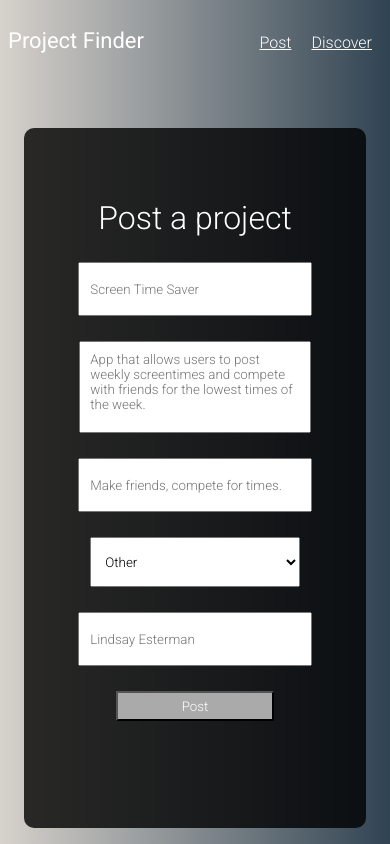
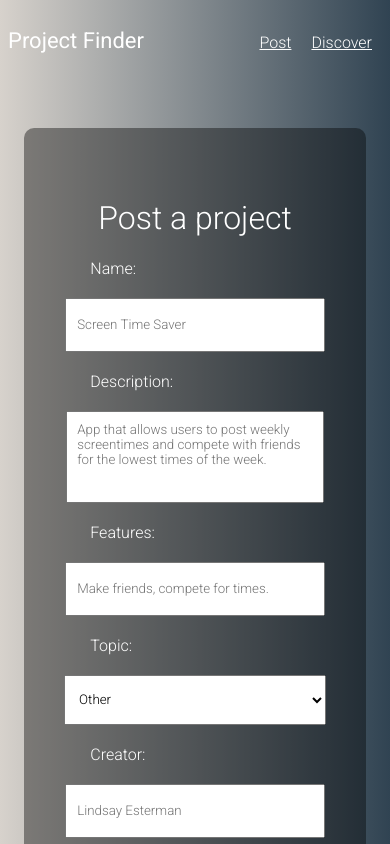
Before and after one commit to lindsayesterman/moonshot, a React (Create React App) app: page /post in a window 390 px wide. Shown: the top 844 px of the page. Built offline with nearby package versions, Linux system fonts and the light colour scheme; no server answers.

Commit message:
opacity & search

```diff
--- a/src/Discover/Discover.css
+++ b/src/Discover/Discover.css
@@ -4,14 +4,32 @@ select#sort {
   color: black;
   display: block;
   padding: 8px;
-  margin:0 auto;
+  margin: 0 auto;
   border-radius: 8px;
 }
 
-button.subSearch{
-  display: block;
+form.searchBar input[type=text] {
+  padding: 10px;
+  font-size: 17px;
+  border: 1px solid #ccc;
+  width: 80%;
+  background: #f1f1f1;
+}
+
+form.searchBar button {
+  width: 17%;
+  padding: 10px;
+  background: rgb(51, 88, 110);
+  color: white;
+  font-size: 17px;
+  border: 1px solid grey;
+  cursor: pointer;
+  display:block;
   margin:20px auto;
-  width:100px;
-  height:30px;
-  color:black;
 }
+
+@media (max-width:449px){
+  form.searchBar button {
+    width:30%;
+  }
+}
--- a/src/Discover/Discover.js
+++ b/src/Discover/Discover.js
@@ -61,7 +61,7 @@ export default class Discover extends Component {
     return (
       <div className="discover">
         <Header />
-        <form onSubmit={(e) => this.handleSearchProject(e)}>
+        <form className="searchBar" onSubmit={(e) => this.handleSearchProject(e)}>
           <input
             type="text"
             name="searched"
@@ -70,7 +70,7 @@ export default class Discover extends Component {
             placeholder="Screentime Saver"
           ></input>
           <button className="subSearch" type="submit">
-            Search
+          Search
           </button>
         </form>
         <select
--- a/src/PostPage/PostPage.css
+++ b/src/PostPage/PostPage.css
@@ -3,9 +3,9 @@
   margin: 0 auto;
   padding: 50px 40px;
   color: white;
-  width: 45%;
-  height: 550px;
-  background: rgba(0, 0, 0, 0.8);
+  width: 65%;
+  height: 750px;
+  background: rgba(0, 0, 0, 0.4);
   border-radius: 10px;
 }
 
@@ -14,18 +14,25 @@ h1.post-h1 {
 }
 
 input,
-textarea, select {
+textarea,
+select {
   display: block;
-  margin: 25px auto;
-  width: 75%;
+  margin: 20px auto;
+  width: 80%;
   height: 30px;
   padding: 10px;
-  color:black;
+  color: black;
+}
+
+label {
+  display: block;
+  margin: auto;
+  width: 80%;
 }
 
 select {
-  height:50px;
-  width:78%;
+  height: 50px;
+  width:82%;
 }
 
 textarea {
@@ -44,11 +51,15 @@ button.btn-post {
 @media (max-width: 600px) {
   .project-proposal {
     width: 70%;
-    height: 600px;
+    height: 700px;
   }
   input,
   textarea,
-  button, select {
-    width: 80%;
+  button {
+    width: 90%;
+  }
+
+  select{
+    width:100%;
   }
 }
--- a/src/PostPage/PostPage.js
+++ b/src/PostPage/PostPage.js
@@ -65,6 +65,7 @@ export default class Post extends Component {
         >
           <h1 className="post-h1">Post a project</h1>
           <div className="form-input-material">
+            <label for="name">Name:</label>
             <input
               type="text"
               name="name"
@@ -74,6 +75,7 @@ export default class Post extends Component {
             />
           </div>
           <div className="form-input-material">
+            <label for="description">Description:</label>
             <textarea
               type="text"
               name="description"
@@ -81,12 +83,14 @@ export default class Post extends Component {
               placeholder="App that allows users to post weekly screentimes and compete with friends for the lowest times of the week."
               required
             />
+            <label for="features">Features:</label>
             <input
               type="text"
               name="features"
               id="features"
               placeholder="Make friends, compete for times."
             />
+            <label for="topic">Topic:</label>
             <select
               id="topic"
               value={this.state.value}
@@ -101,6 +105,7 @@ export default class Post extends Component {
               <option value="work">Work</option>
               <option value="other">Other</option>
             </select>
+            <label for="creator">Creator:</label>
             <input
               type="text"
               name="author"
--- a/src/Project/Project.css
+++ b/src/Project/Project.css
@@ -11,6 +11,7 @@
   text-decoration: underline;
 }
 
+
 @media (max-width: 449px) {
   .project h1 {
     font-size: 22px;
```
